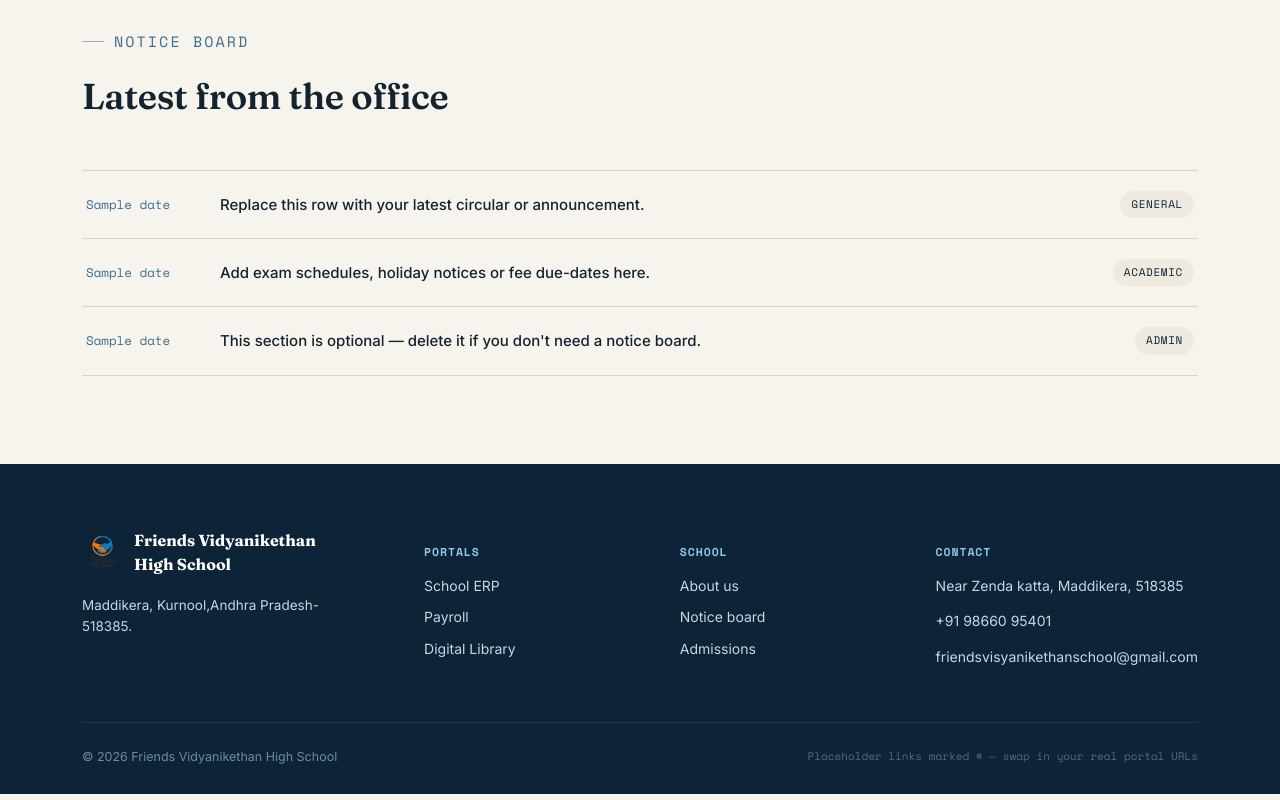
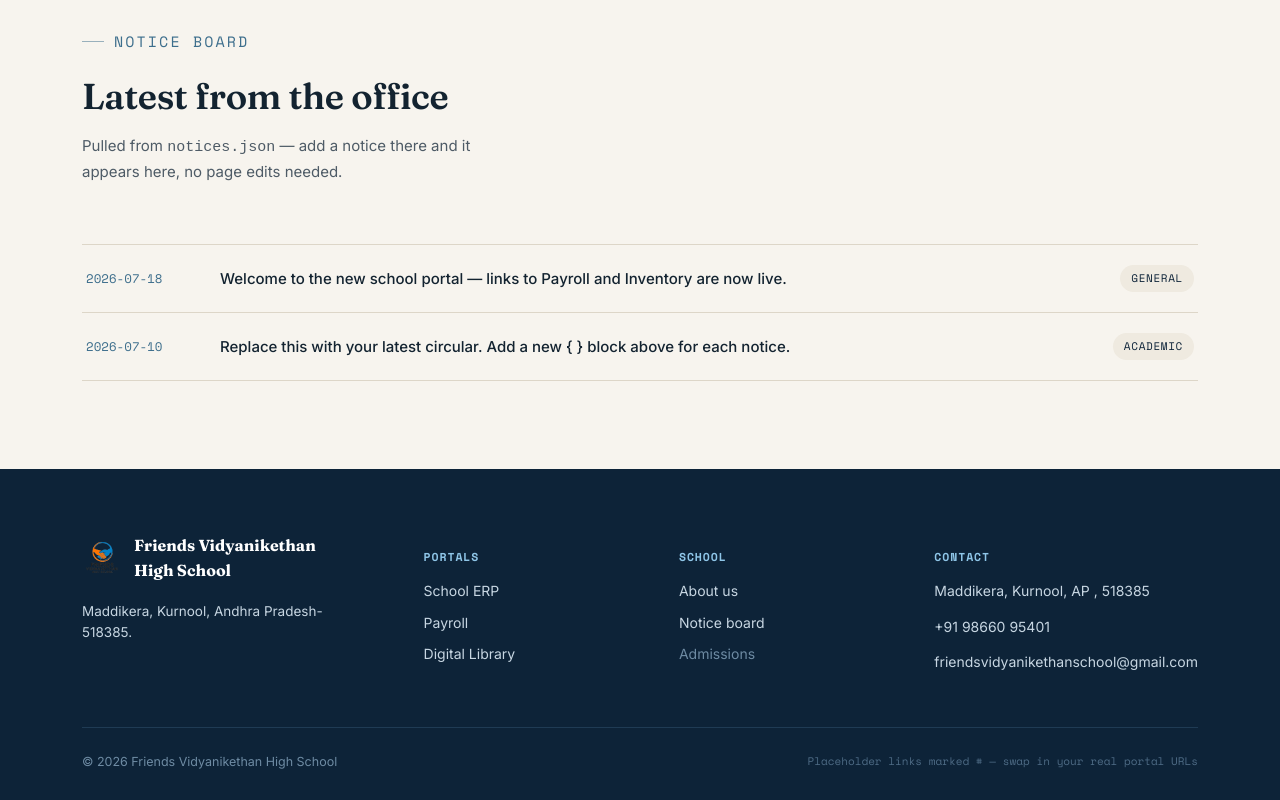
Before and after one commit to friendsvidyanikethanschool-git/school-home, a plain HTML site: page index.html in a window 1280 px wide. Shown: the part 2331-3131 px from the top of the page. Drawn offline with nearby package versions, Linux system fonts and the light colour scheme.

Commit message:
Revise portal links and update footer details
Updated links to 'Coming soon' for pending portals and improved accessibility attributes. Adjusted footer content for consistency and corrected spacing in the address.

```diff
--- a/index.html
+++ b/index.html
@@ -229,7 +229,14 @@
   .icon-badge svg{width:24px; height:24px; stroke:var(--white); transform:rotate(-28deg);}
   .card h3{font-size:18px; font-weight:600;}
   .card p{font-size:14px; color:#5A6672; margin:0; flex-grow:1;}
+  .card .open.pending{color:#9AA4AE; cursor:default;}
+  .card .open.pending svg{opacity:0.35;}
+  .card:hover .open.pending svg{transform:none;}
+  a.pending{color:#6E8BA3 !important; cursor:default;}
+  a.pending:hover::after{width:0 !important;}
+
   .card .open{
+
     font-size:13.5px; font-weight:600; color:var(--navy);
     display:inline-flex; align-items:center; gap:6px;
   }
@@ -413,7 +420,7 @@
           <h3>School ERP</h3>
           <p>Admissions, attendance, timetables, exams and student records in one system.</p>
           <!-- TODO: replace # with your ERP GitHub Pages URL, e.g. https://friendsvidyanikethanschool-git.github.io/<repo-name>/ -->
-          <a href="#" class="open" target="_blank" rel="noopener">Open portal
+          <a href="javascript:void(0)" class="open pending" aria-disabled="true" title="Not live yet — link will be added once this system is ready">Coming soon
             <svg viewBox="0 0 24 24" fill="none" stroke="currentColor" stroke-width="2.4"><path d="M7 17 17 7M7 7h10v10"/></svg>
           </a>
         </div>
@@ -426,7 +433,7 @@
           <h3>Digital Library</h3>
           <p>E-books, reference journals and past papers, searchable and available around the clock.</p>
           <!-- TODO: replace # with your Digital Library URL -->
-          <a href="#" class="open" target="_blank" rel="noopener">Open portal
+          <a href="javascript:void(0)" class="open pending" aria-disabled="true" title="Not live yet — link will be added once this system is ready">Coming soon
             <svg viewBox="0 0 24 24" fill="none" stroke="currentColor" stroke-width="2.4"><path d="M7 17 17 7M7 7h10v10"/></svg>
           </a>
         </div>
@@ -439,7 +446,7 @@
           <h3>Learning Portal</h3>
           <p>Class assignments, study material and announcements from teachers.</p>
           <!-- TODO: replace # with your Learning Portal / LMS URL -->
-          <a href="#" class="open" target="_blank" rel="noopener">Open portal
+          <a href="javascript:void(0)" class="open pending" aria-disabled="true" title="Not live yet — link will be added once this system is ready">Coming soon
             <svg viewBox="0 0 24 24" fill="none" stroke="currentColor" stroke-width="2.4"><path d="M7 17 17 7M7 7h10v10"/></svg>
           </a>
         </div>
@@ -454,7 +461,7 @@
           </div>
           <h3>Payroll</h3>
           <p>Salary slips, tax declarations and reimbursement claims for teaching and non-teaching staff.</p>
-          <a href="https://friendsvidyanikethanschool-git.github.io/Friends-School-Payroll/" class="open" target="_blank" rel="noopener">Open portal
+          <a href="https://friendsvidyanikethanschool-git.github.io/Friends-School-Payroll/" class="open">Open portal
             <svg viewBox="0 0 24 24" fill="none" stroke="currentColor" stroke-width="2.4"><path d="M7 17 17 7M7 7h10v10"/></svg>
           </a>
         </div>
@@ -466,7 +473,7 @@
           </div>
           <h3>Inventory</h3>
           <p>Track lab, sports and campus stock — stock levels, requests and issue records.</p>
-          <a href="https://friendsvidyanikethanschool-git.github.io/campus-stock/" class="open" target="_blank" rel="noopener">Open portal
+          <a href="https://friendsvidyanikethanschool-git.github.io/campus-stock/" class="open">Open portal
             <svg viewBox="0 0 24 24" fill="none" stroke="currentColor" stroke-width="2.4"><path d="M7 17 17 7M7 7h10v10"/></svg>
           </a>
         </div>
@@ -479,7 +486,7 @@
           <h3>Parent Portal</h3>
           <p>Fee payments, report cards and direct messages from your child's class teacher.</p>
           <!-- TODO: replace # with your Parent Portal URL -->
-          <a href="#" class="open" target="_blank" rel="noopener">Open portal
+          <a href="javascript:void(0)" class="open pending" aria-disabled="true" title="Not live yet — link will be added once this system is ready">Coming soon
             <svg viewBox="0 0 24 24" fill="none" stroke="currentColor" stroke-width="2.4"><path d="M7 17 17 7M7 7h10v10"/></svg>
           </a>
         </div>
@@ -492,7 +499,7 @@
           <h3>Staff Webmail</h3>
           <p>Official school email for circulars, correspondence and inter-department notes.</p>
           <!-- TODO: replace # with your Staff Webmail URL -->
-          <a href="#" class="open" target="_blank" rel="noopener">Open portal
+          <a href="javascript:void(0)" class="open pending" aria-disabled="true" title="Not live yet — link will be added once this system is ready">Coming soon
             <svg viewBox="0 0 24 24" fill="none" stroke="currentColor" stroke-width="2.4"><path d="M7 17 17 7M7 7h10v10"/></svg>
           </a>
         </div>
@@ -527,24 +534,11 @@
         <div>
           <p class="eyebrow dark">Notice board</p>
           <h2>Latest from the office</h2>
+          <p>Pulled from <code>notices.json</code> — add a notice there and it appears here, no page edits needed.</p>
         </div>
       </div>
-      <div class="notice-list">
-        <div class="notice-item">
-          <span class="date">Sample date</span>
-          <span class="title">Replace this row with your latest circular or announcement.</span>
-          <span class="pill">General</span>
-        </div>
-        <div class="notice-item">
-          <span class="date">Sample date</span>
-          <span class="title">Add exam schedules, holiday notices or fee due-dates here.</span>
-          <span class="pill">Academic</span>
-        </div>
-        <div class="notice-item">
-          <span class="date">Sample date</span>
-          <span class="title">This section is optional — delete it if you don't need a notice board.</span>
-          <span class="pill">Admin</span>
-        </div>
+      <div class="notice-list" id="noticeList">
+        <div class="notice-item"><span class="title">Loading notices…</span></div>
       </div>
     </div>
   </section>
@@ -560,7 +554,7 @@
           <img src="assets/logo.png" alt="">
           <strong>Friends Vidyanikethan<br>High School</strong>
         </div>
-        <p style="margin-top:18px; max-width:32ch; font-size:13.5px;">Maddikera, Kurnool,Andhra Pradesh-518385.</p>
+        <p style="margin-top:18px; max-width:32ch; font-size:13.5px;">Maddikera, Kurnool, Andhra Pradesh-518385.</p>
       </div>
       <div class="foot-col">
         <h4>Portals</h4>
@@ -572,13 +566,13 @@
         <h4>School</h4>
         <a href="#about">About us</a>
         <a href="#notices">Notice board</a>
-        <a href="#">Admissions</a>
+        <a href="javascript:void(0)" class="pending" aria-disabled="true" title="Not live yet">Admissions</a>
       </div>
       <div class="foot-col">
         <h4>Contact</h4>
-        <p>Near Zenda katta, Maddikera, 518385</p>
+        <p>Maddikera, Kurnool, AP , 518385</p>
         <p>+91 98660 95401</p>
-        <p>friendsvisyanikethanschool@gmail.com</p>
+        <p>friendsvidyanikethanschool@gmail.com</p>
       </div>
     </div>
     <div class="foot-bottom">
@@ -616,7 +610,32 @@
         card.classList.toggle('is-hidden', !show);
       });
     });
-  });
+  });  // Notice board — reads from notices.json so notices can be added
+  // by editing that file, without touching this page.
+  const noticeList = document.getElementById('noticeList');
+  const fallbackNotices = [
+    { date: "—", title: "Notices will appear here once notices.json is added to the repo.", tag: "Info" }
+  ];
+
+  function renderNotices(items) {
+    if (!items || items.length === 0) {
+      noticeList.innerHTML = '<div class="notice-item"><span class="title">No notices right now.</span></div>';
+      return;
+    }
+    const sorted = [...items].sort((a, b) => new Date(b.date) - new Date(a.date));
+    noticeList.innerHTML = sorted.map(n => `
+      <div class="notice-item">
+        <span class="date">${n.date || ''}</span>
+        <span class="title">${n.title || ''}</span>
+        <span class="pill">${n.tag || 'General'}</span>
+      </div>
+    `).join('');
+  }
+
+  fetch('notices.json', { cache: 'no-store' })
+    .then(res => { if (!res.ok) throw new Error('not found'); return res.json(); })
+    .then(data => renderNotices(data))
+    .catch(() => renderNotices(fallbackNotices));
 </script>
 
 </body>
```
